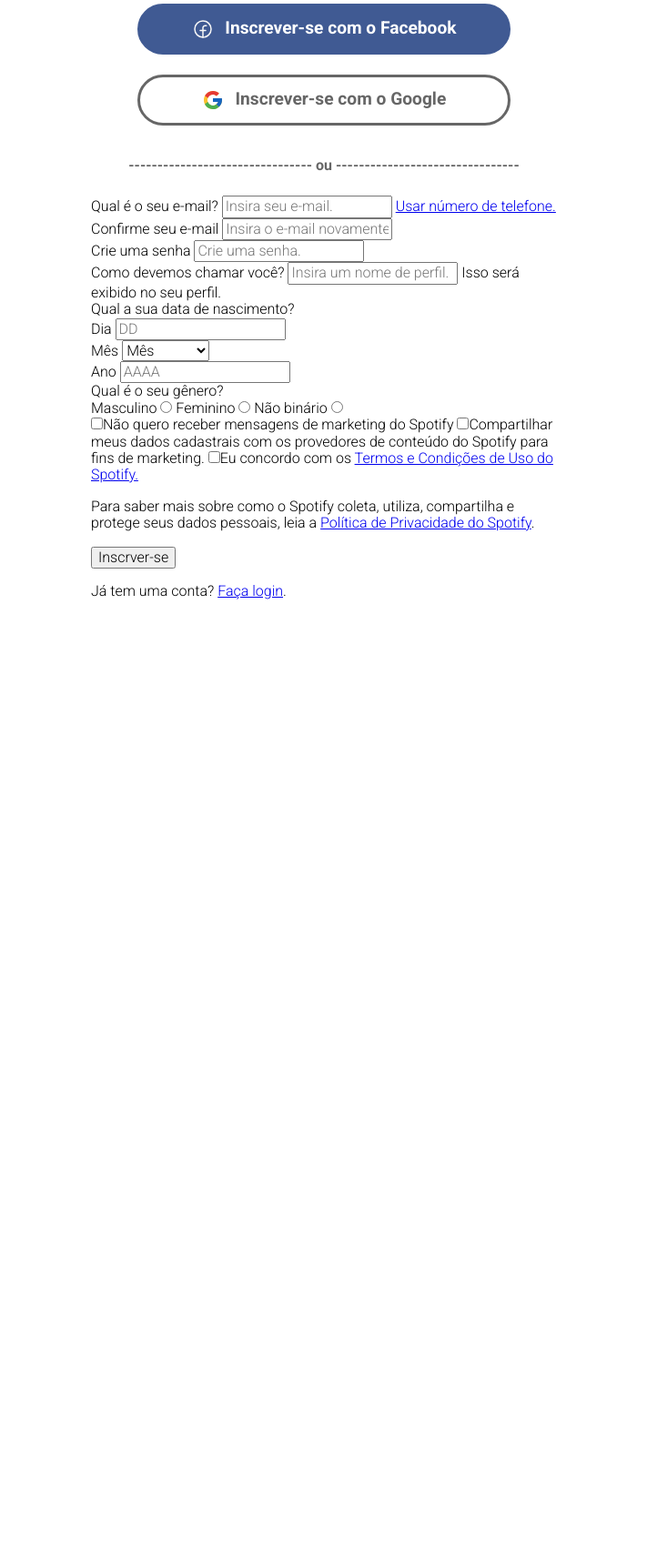
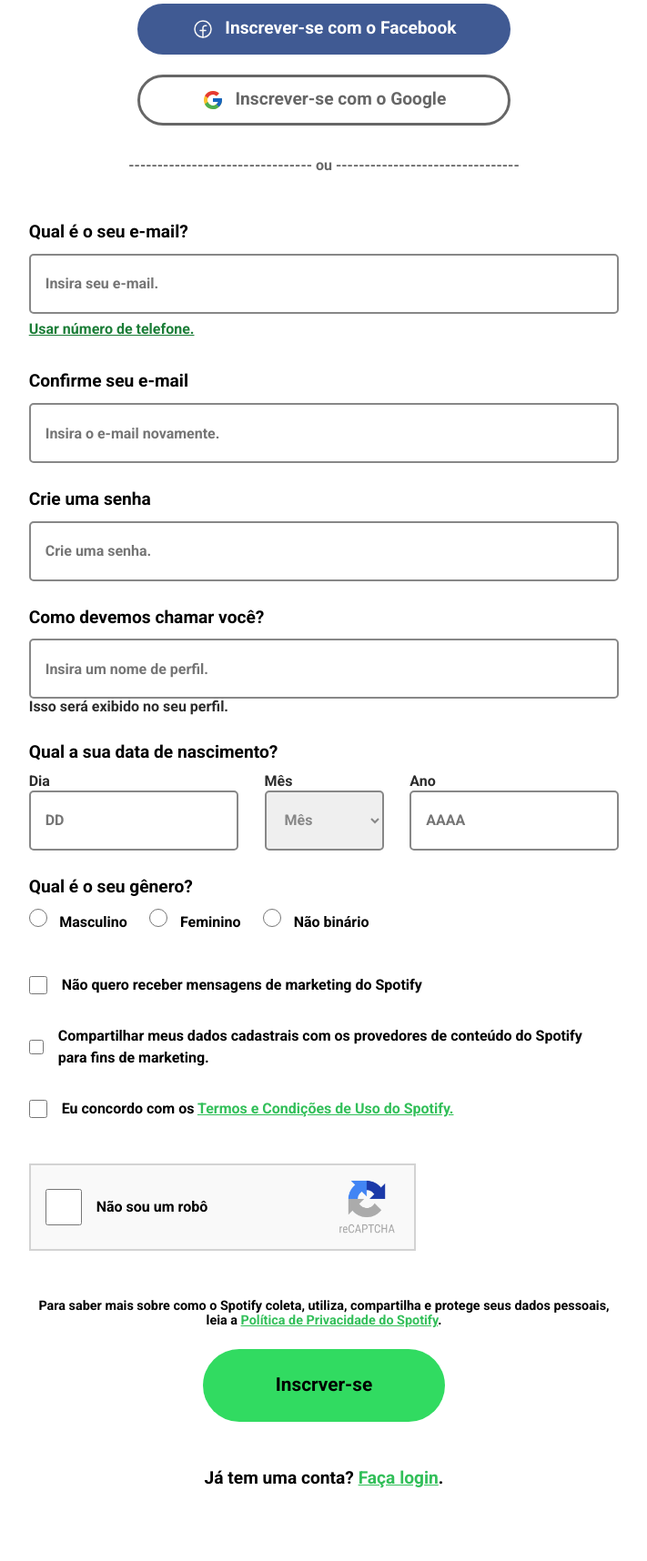
Before and after one commit to ruanscruz/infornet_treinamento_trilhaBasica, a PHP site: page / in a window 1280 px wide. Shown: the part 266-1982 px from the top of the page at 91% size, without its empty margins (284-995 px from the left). Before the commit the page ends 925 px from the top, so only its background shows below. Run offline with PHP 8.4, Linux system fonts and the light colour scheme.

Commit message:
Layout Spotify finalizado

```diff
--- a/Paginas_web/Layout_Spotify/css/style.css
+++ b/Paginas_web/Layout_Spotify/css/style.css
@@ -54,6 +54,11 @@
     font-size: 1.2rem;
 }
 
+.oauth-link:hover {
+    transform: scale(1.1);
+    transition: all 0.5s;
+}
+
 
 .link-facebook {
     border: 3px solid #405a93;
@@ -85,3 +90,206 @@
     margin: 1.5rem auto;
     font-weight: bold;
 }
+
+/* form */
+
+.error-warning {
+    height: 20px;
+    padding-top: 0.2rem;
+    margin-right: 0.3rem;
+}
+.form-inputs__errors {
+    color: #d10031;
+    font-weight: bold;
+    padding: 1rem 0;
+}
+
+.errors-hidden {
+    display: none;
+}
+
+.form-inputs__container {
+    display: flex;
+    flex-direction: column;
+    margin: 1rem auto;
+}
+
+.form-inputs__label {
+    font-weight: bold;
+    font-size: 1.2rem;
+    padding: 0.8rem 0;
+}
+
+.form_inputs {
+    padding: 1rem 1rem;
+    border: 2px solid #878787;
+    border-radius: 5px;
+    height: 30px;
+    font-weight: bold;
+}
+
+.form_inputs:focus {
+    box-shadow: 0 0 0 0;
+    outline: 0;
+    border: 3px solid #000;
+}
+
+#use_phone {
+    padding: 0.5rem 0;
+    color: #1b7d37;
+    font-weight: bold;
+}
+
+.msg_name_profile {
+    padding: 0.5rem 0;
+    color: #2c2c2c;
+    font-weight: bold;
+}
+
+#birthday-container {
+    display: flex;
+}
+
+.birthday-date__label {
+    color: #2c2c2c;
+    font-weight: bold;
+    font-size: 1rem;
+}
+#month_label {
+    margin: 0 1.8rem;
+}
+
+#month {
+    height: 66px;
+    padding: 1rem 1rem;
+    border: 2px solid #878787;
+    border-radius: 5px;
+    font-weight: bold;
+    color: #878787;
+    margin: 0 1.8rem;
+}
+
+.gender_inputs {
+    height: 20px;
+    width: 20px;
+
+    border: 2px solid #878787;
+
+}
+
+.gender_inputs:checked {
+    box-shadow: 0 0 0 0;
+    outline: 0;
+    background-color: #1b7d37;
+}
+
+.gender-label {
+    font-weight: bold;
+    vertical-align: center;
+    padding: 1rem 1.3rem 1rem 0.6rem;
+}
+
+/* subscribe */
+
+#subscribe__container {
+    padding: 1rem 1rem 1rem 0;
+}
+.input-subscribe__container {
+    display: flex;
+    align-items: center;
+}
+
+.form-subscribe__input {
+    height: 20px;
+    width: 20px;
+    border: 2px solid #878787;
+    margin-right: 1rem;
+}
+
+.form-subscribe__label {
+    padding: 1rem 0;
+    line-height: 1.5rem;
+    font-weight: bold;
+}
+
+#sub_share {
+    position: relative;
+}
+.detail {
+    color: #32bf59;
+}
+
+/* captcha */
+
+#captcha__container {
+    display: flex;
+    background-color: #f9f9f9;
+    width: 60%;
+    align-items: center;
+    justify-content: space-between;
+    padding: 1rem;
+    border: 2px solid #d3d3d3;
+}
+
+#captcha_info {
+    display: flex;
+    align-items: center;
+}
+
+#captcha_info > p {
+    font-weight: bold;
+}
+
+#input_captcha {
+    margin-right: 1rem;
+    height: 40px;
+    width: 40px;
+    border: 4px solid #d3d3d3;
+
+}
+
+#captcha__container > img {
+    height: 60px;
+    weight: 15px;
+}
+
+/* more info */
+
+#more_info {
+    font-weight: bold;
+    font-size: 0.9rem;
+    text-align: center;
+    weight: 90%;
+    margin-top: 3.3rem;
+}
+
+#button-register {
+    text-align: center;
+    padding-top: 0.5rem;
+    padding-bottom: 2rem;
+}
+
+#button-register > button {
+    background-color: #31db61;
+    border: #31db61;
+    border-radius: 50px;
+    font-size: 1.3rem;
+    font-weight: bold;
+    height: 80px;
+    padding: 1rem 5rem;
+
+}
+
+#button-register > button:hover {
+    background-color: #33e465;
+    cursor: pointer;
+    transform: scale(1.1);
+    transition: all 0.5s;
+}
+
+#login {
+    text-align: center;
+    font-weight: bold;
+    margin-bottom: 5rem;
+    font-size: 1.2rem;
+}
--- a/Paginas_web/Layout_Spotify/index.html
+++ b/Paginas_web/Layout_Spotify/index.html
@@ -2,6 +2,7 @@
 <html lang="en">
 <head>
     <meta charset="UTF-8">
+    <link rel="icon" href="//www.scdn.co/i/_global/favicon.png">
     <link rel="stylesheet" href="./css/reset.css">
     <link rel="stylesheet" href="./css/style.css">
     <title>Inscrever-se - Spotify</title>
@@ -21,13 +22,13 @@
             <!-- end header -->
             <!-- start oauth -->
             <div class="oauth-container">
-                <a class="oauth-link link-facebook" href="#">
+                <a class="oauth-link link-facebook" href="https://www.facebook.com/login.php?skip_api_login=1&api_key=174829003346&kid_directed_site=0&app_id=174829003346&signed_next=1&next=https%3A%2F%2Fwww.facebook.com%2Fv7.0%2Fdialog%2Foauth%3Fclient_id%3D174829003346%26state%3DAQA6aBsueymQT%252BFkuQGx6Dj9qf2bqLTVBS6Dk4d5dcFY3lWibnRI5Xrs0a13b26N3RH7yI0M6DNoSo42uL5Uu4SwnbLK4Jghx%252BE1SqbSkWIGkOEBMmxZPQEGzPp%252BQEFh6eldEE4PdHKRCJ%252F%252BSn4WdxXdBq0u39hWRvHPIiEEZQn%252BdEpZY4lL0G6QqAkCKxSFgJ5GH1KrfXwmFjVGPfd0SWmx94sQ83AYYK11ko9bnrhpXWFokRY4Lo395g%253D%253D%26redirect_uri%3Dhttps%253A%252F%252Faccounts.spotify.com%252Flogin%252Ffacebook%252Fredirect%252Fsignup%26ret%3Dlogin%26fbapp_pres%3D0%26logger_id%3Deb81bf89-d757-405c-acdf-e2005aa886c8%26tp%3Dunspecified&cancel_url=https%3A%2F%2Faccounts.spotify.com%2Flogin%2Ffacebook%2Fredirect%2Fsignup%3Ferror%3Daccess_denied%26error_code%3D200%26error_description%3DPermissions%2Berror%26error_reason%3Duser_denied%26state%3DAQA6aBsueymQT%252BFkuQGx6Dj9qf2bqLTVBS6Dk4d5dcFY3lWibnRI5Xrs0a13b26N3RH7yI0M6DNoSo42uL5Uu4SwnbLK4Jghx%252BE1SqbSkWIGkOEBMmxZPQEGzPp%252BQEFh6eldEE4PdHKRCJ%252F%252BSn4WdxXdBq0u39hWRvHPIiEEZQn%252BdEpZY4lL0G6QqAkCKxSFgJ5GH1KrfXwmFjVGPfd0SWmx94sQ83AYYK11ko9bnrhpXWFokRY4Lo395g%253D%253D%23_%3D_&display=page&locale=pt_BR&pl_dbl=0">
                     <div class="oauth-link__container" id="oauth-facebook">
                         <svg class="oauth-icon" id="oauth-facebook__icon" xmlns="http://www.w3.org/2000/svg" width="192" height="192" fill="#f7f7f7" viewBox="0 0 256 256"><rect width="256" height="256" fill="none"></rect><circle cx="128" cy="128" r="96" fill="none" stroke="#f7f7f7" stroke-linecap="round" stroke-linejoin="round" stroke-width="16"></circle><path d="M168,88H152a23.9,23.9,0,0,0-24,24V224" fill="none" stroke="#f7f7f7" stroke-linecap="round" stroke-linejoin="round" stroke-width="16"></path><line x1="96" y1="144" x2="160" y2="144" fill="none" stroke="#f7f7f7" stroke-linecap="round" stroke-linejoin="round" stroke-width="16"></line></svg>
                         <span>Inscrever-se com o Facebook</span>
                     </div>
                 </a>
-                <a class="oauth-link link-google" href="#">
+                <a class="oauth-link link-google" href="https://accounts.google.com/o/oauth2/v2/auth/oauthchooseaccount?response_type=code&access_type=offline&client_id=1046568431490-ij1gi5shcp2gtorls09frkc56d4mjbe2.apps.googleusercontent.com&state=AQCm%2BtMOXD6Lz3k8oSArbIIXO3ezD6j0irRivDlM0kgmRxhvYccq1xxVybK%2FLmsYCgkEuHN%2FCIBW0Z48lqn1oxTcAlkHC4ZYUx81V8bz5RT%2BqppuXmNUzIuB793h1UVj4%2FMrBakL5gf2HsKM%2FaCYLNmRAydH%2BQWhFS9DsuPD5e2PYehs58Uk%2FlBfSWX9BX6L1ok59pNcStJtmGiY6DUqXD3FKrOcM4F%2BecPV1%2Bcp92ikuIdTiFZl1CO%2B0g%3D%3D&scope=profile%20email%20openid&redirect_uri=https%3A%2F%2Faccounts.spotify.com%2Flogin%2Fgoogle%2Fredirect%2Fsignup&flowName=GeneralOAuthFlow">
                     <div class="oauth-link__container" id="oauth-google">
                         <svg class="oauth-icon" id="oauth-google__icon" xmlns="http://www.w3.org/2000/svg"  viewBox="0 0 48 48" width="48px" height="48px"><path fill="#fbc02d" d="M43.611,20.083H42V20H24v8h11.303c-1.649,4.657-6.08,8-11.303,8c-6.627,0-12-5.373-12-12	s5.373-12,12-12c3.059,0,5.842,1.154,7.961,3.039l5.657-5.657C34.046,6.053,29.268,4,24,4C12.955,4,4,12.955,4,24s8.955,20,20,20	s20-8.955,20-20C44,22.659,43.862,21.35,43.611,20.083z"/><path fill="#e53935" d="M6.306,14.691l6.571,4.819C14.655,15.108,18.961,12,24,12c3.059,0,5.842,1.154,7.961,3.039	l5.657-5.657C34.046,6.053,29.268,4,24,4C16.318,4,9.656,8.337,6.306,14.691z"/><path fill="#4caf50" d="M24,44c5.166,0,9.86-1.977,13.409-5.192l-6.19-5.238C29.211,35.091,26.715,36,24,36	c-5.202,0-9.619-3.317-11.283-7.946l-6.522,5.025C9.505,39.556,16.227,44,24,44z"/><path fill="#1565c0" d="M43.611,20.083L43.595,20L42,20H24v8h11.303c-0.792,2.237-2.231,4.166-4.087,5.571	c0.001-0.001,0.002-0.001,0.003-0.002l6.19,5.238C36.971,39.205,44,34,44,24C44,22.659,43.862,21.35,43.611,20.083z"/></svg>
                         <span>Inscrever-se com o Google</span>
@@ -45,27 +46,41 @@
                 <!-- input email -->
                 <div class="form-inputs__container">
                     <label for="input-email" class="form-inputs__label">Qual é o seu e-mail?</label>
-                    <input data-input="email" type="email" class="form_inputs" id="input-email" placeholder="Insira seu e-mail.">
-                    <span class="form-inputs__errors" data-error="email"></span>
-                    <a href="#">Usar número de telefone.</a>
+                    <input data-input="email" type="email" class="form_inputs" id="input-email" placeholder="Insira seu e-mail." required>
+                    <div>
+                        <img class="error-warning errors-hidden" src="./assets/warning-circle.svg" alt="">
+                        <span class="form-inputs__errors errors-hidden" data-error="email"></span>
+                    </div>
+                    <a id="use_phone" href="https://accounts.spotify.com/pt-BR/login/phone?intent=signup&continue=https%3A%2F%2Fwww.spotify.com%2Faccount%2Foverview%2F">
+                        Usar número de telefone.
+                    </a>
                 </div>
                 <!-- input confirm_email -->
                 <div class="form-inputs__container">
                     <label for="input-confirm_email" class="form-inputs__label">Confirme seu e-mail</label>
-                    <input data-input-type="confirm_email" type="email" class="form_inputs" id="input-confirm_email" placeholder="Insira o e-mail novamente.">
-                    <span class="form-inputs__errors" data-error="confirm_email"></span>
+                    <input data-input="confirm_email" type="email" class="form_inputs" id="input-confirm_email" placeholder="Insira o e-mail novamente." required>
+                    <div>
+                        <img class="error-warning errors-hidden" src="./assets/warning-circle.svg" alt="">
+                        <span class="form-inputs__errors errors-hidden" data-error="confirm_email"></span>
+                    </div>
                 </div>
                 <!-- input password -->
                 <div class="form-inputs__container">
                     <label for="password" class="form-inputs__label">Crie uma senha</label>
-                    <input data-input="password" type="password" class="form_inputs" id="password" placeholder="Crie uma senha." minlength="8">
-                    <span class="form-inputs__errors" data-error="password"></span>
+                    <input data-input="password" type="password" class="form_inputs" id="password" placeholder="Crie uma senha." minlength="8" required>
+                    <div>
+                        <img class="error-warning errors-hidden" src="./assets/warning-circle.svg" alt="">
+                        <span class="form-inputs__errors errors-hidden" data-error="password"></span>
+                    </div>
                 </div>
                 <!-- input name -->
                 <div class="form-inputs__container">
                     <label for="name" class="form-inputs__label">Como devemos chamar você?</label>
-                    <input data-input="name" type="text" class="form_inputs" id="name" placeholder="Insira um nome de perfil.">
-                    <span class="form-inputs__errors" data-error="name">Isso será exibido no seu perfil.</span>
+                    <input data-input="name" type="text" class="form_inputs" id="name" placeholder="Insira um nome de perfil." required>
+                    <div>
+                        <img class="error-warning errors-hidden" src="./assets/warning-circle.svg" alt="">
+                        <span class="form-inputs__errors msg_name_profile" data-error="name">Isso será exibido no seu perfil.</span>
+                    </div>
                 </div>
                 <!-- input birthday -->
                 <div class="form-inputs__container">
@@ -73,11 +88,11 @@
                     <div id="birthday-container">
                         <div class="birthday-inputs__container" >
                             <label for="day" class="birthday-date__label">Dia</label>
-                            <input data-input="day" type="text" class="form_inputs" id="day" placeholder="DD" maxlength="2">
+                            <input data-input="day" type="text" class="form_inputs" id="day" placeholder="DD" maxlength="2" required>
                         </div>
                         <div class="birthday-inputs__container">
-                            <label for="month" class="birthday-date__label">Mês</label>
-                            <select data-input="month" name="month" id="month">
+                            <label id="month_label" for="month" class="birthday-date__label">Mês</label>
+                            <select data-input="month" name="month" id="month" required>
                                 <option selected disabled value>Mês</option>
                                 <option value="01">Janeiro</option>
                                 <option value="02">Fevereiro</option>
@@ -95,51 +110,86 @@
                         </div>
                         <div class="birthday-inputs__container" >
                             <label for="year" class="birthday-date__label">Ano</label>
-                            <input data-input="year" type="text" class="form_inputs" id="year" placeholder="AAAA" maxlength="4">
+                            <input data-input="year" type="text" class="form_inputs" id="year" placeholder="AAAA" maxlength="4" required>
                         </div>
                     </div>
-                    <span class="form-inputs__errors" data-error="day"></span>
-                    <span class="form-inputs__errors" data-error="month"></span>
-                    <span class="form-inputs__errors" data-error="year"></span>
+                    <div>
+                        <img class="error-warning errors-hidden" src="./assets/warning-circle.svg" alt="">
+                        <span class="form-inputs__errors errors-hidden" data-error="day"></span>
+                    </div>
+                    <div>
+                        <img class="error-warning errors-hidden" src="./assets/warning-circle.svg" alt="">
+                        <span class="form-inputs__errors errors-hidden" data-error="month"></span>
+                    </div>
+                    <div>
+                        <img class="error-warning errors-hidden" src="./assets/warning-circle.svg" alt="">
+                        <span class="form-inputs__errors errors-hidden" data-error="year"></span>
+                    </div>
                 </div>
                 <!-- input gender -->
                 <div class="form-inputs__container">
                     <label class="form-inputs__label">Qual é o seu gênero?</label>
                     <div id="input-radio__container">
+                        <input name="gender" data-input="gender" type="radio" class="gender_inputs" id="male" required>
                         <label for="male" class="gender-label">Masculino</label>
-                        <input data-input="gender" type="radio" class="gender_inputs" id="male">
+                        <input name="gender" data-input="gender" type="radio" class="gender_inputs" id="female" required>
                         <label for="female" class="gender-label">Feminino</label>
-                        <input data-input="gender" type="radio" class="gender_inputs" id="female">
+                        <input name="gender" data-input="gender" type="radio" class="gender_inputs" id="no_binary" required>
                         <label for="no_binary" class="gender-label">Não binário</label>
-                        <input data-input="gender" type="radio" class="gender_inputs" id="no_binary">
                     </div>
-                    <span class="form-inputs__errors" data-error="gender"></span>
+                    <div>
+                        <img class="error-warning errors-hidden" src="./assets/warning-circle.svg" alt="">
+                        <span class="form-inputs__errors errors-hidden" data-error="gender"></span>
+                    </div>
                 </div>
                 <!-- subscrible -->
-                <div class="form-inputs__container">
-                    <label class="form-subscribe"><input id="sub_mkt" type="checkbox">Não quero receber mensagens de marketing do Spotify</label>
-                    <label class="form-subscribe">
-                        <input id="sub_share" type="checkbox">Compartilhar meus dados cadastrais com os provedores de conteúdo do Spotify para fins de marketing.
-                    </label>
-                    <label class="form-subscribe">
-                        <input id="sub_terms" type="checkbox">Eu concordo com os <a href="#">Termos e Condições de Uso do Spotify.</a>
-                    </label>
+                <div id="subscribe__container" class="form-inputs__container">
+
+                    <div class="input-subscribe__container">
+                        <input class="form-subscribe__input" id="sub_mkt" type="checkbox">
+                        <label class="form-subscribe__label">Não quero receber mensagens de marketing do Spotify</label>
+                    </div>
+                    <div class="input-subscribe__container">
+                        <input class="form-subscribe__input" id="sub_share" type="checkbox">
+                        <label class="form-subscribe__label">Compartilhar meus dados cadastrais com os provedores de conteúdo do Spotify para fins de marketing.</label>
+                    </div>
+                    <div class="input-subscribe__container">
+                        <input data-input="terms" class="form-subscribe__input" id="sub_terms" type="checkbox" required>
+                        <label  class="form-subscribe__label">Eu concordo com os <a class="detail" href="https://www.spotify.com/br/legal/end-user-agreement/">Termos e Condições de Uso do Spotify.</a></label>
+                    </div>
+                    <div>
+                        <img class="error-warning errors-hidden" src="./assets/warning-circle.svg" alt="">
+                        <span class="form-inputs__errors errors-hidden" data-error="terms"></span>
+                    </div>
                 </div>
                 <!-- captcha -->
+                <div id="captcha__container">
+                    <div id="captcha_info">
+                        <input data-input="captcha" id="input_captcha" type="checkbox" id="captcha" required>
+                        <p>Não sou um robô</p>
+                    </div>
+                    <img src="assets/recaptcha.png" alt="">
+                </div>
+                <div>
+                    <img class="error-warning errors-hidden" src="./assets/warning-circle.svg" alt="">
+                    <span class="form-inputs__errors errors-hidden" data-error="captcha"></span>
+                </div>
+
                 <!-- more info -->
                 <p id="more_info">
                     Para saber mais sobre como o Spotify coleta, utiliza, compartilha e protege seus dados pessoais, leia a
-                    <a href="#">Política de Privacidade do Spotify</a>.
+                    <a class="detail" href="https://www.spotify.com/br/legal/privacy-policy/">Política de Privacidade do Spotify</a>.
                 </p>
                 <!-- button -->
                 <div id="button-register">
-                    <button type="submit">Inscrver-se</button>
+                    <button id="btn-register" type="submit">Inscrver-se</button>
                 </div>
                 <!-- end form -->
-                <p id="login">Já tem uma conta? <a href="#">Faça login</a>.</p>
+                <p id="login">Já tem uma conta? <a class="detail" href="https://accounts.spotify.com/pt-BR/login?continue=https%3A%2F%2Fwww.spotify.com%2Faccount%2Foverview%2F&_gl=1*7h3p20*_gcl_aw*R0NMLjE2NTIwNTU3MzcuQ2owS0NRancxTjJUQmhDT0FSSXNBR1ZIUWM1TmhpNXpJRDBlWF9DLXJmOFM2Q2cxMGNwYk9TamRvOHdKSXhHLVhidlE1clEyTXlEakpTNGFBcW9iRUFMd193Y0I.*_gcl_dc*R0NMLjE2NTIwNTU3MzcuQ2owS0NRancxTjJUQmhDT0FSSXNBR1ZIUWM1TmhpNXpJRDBlWF9DLXJmOFM2Q2cxMGNwYk9TamRvOHdKSXhHLVhidlE1clEyTXlEakpTNGFBcW9iRUFMd193Y0I.">Faça login</a>.</p>
             </form>
             <!-- end form -->
         </div>
     </main>
+    <script src="./js/scripts.js" type="module"></script>
 </body>
 </html>
```
Also changed, not shown: Paginas_web/Layout_Spotify/js/scripts.js (added, +19 -0 lines), Paginas_web/Layout_Spotify/js/validations.js (added, +107 -0 lines), Paginas_web/Layout_Spotify/assets/recaptcha.png (added), Paginas_web/Layout_Spotify/assets/warning-circle.svg (added).
